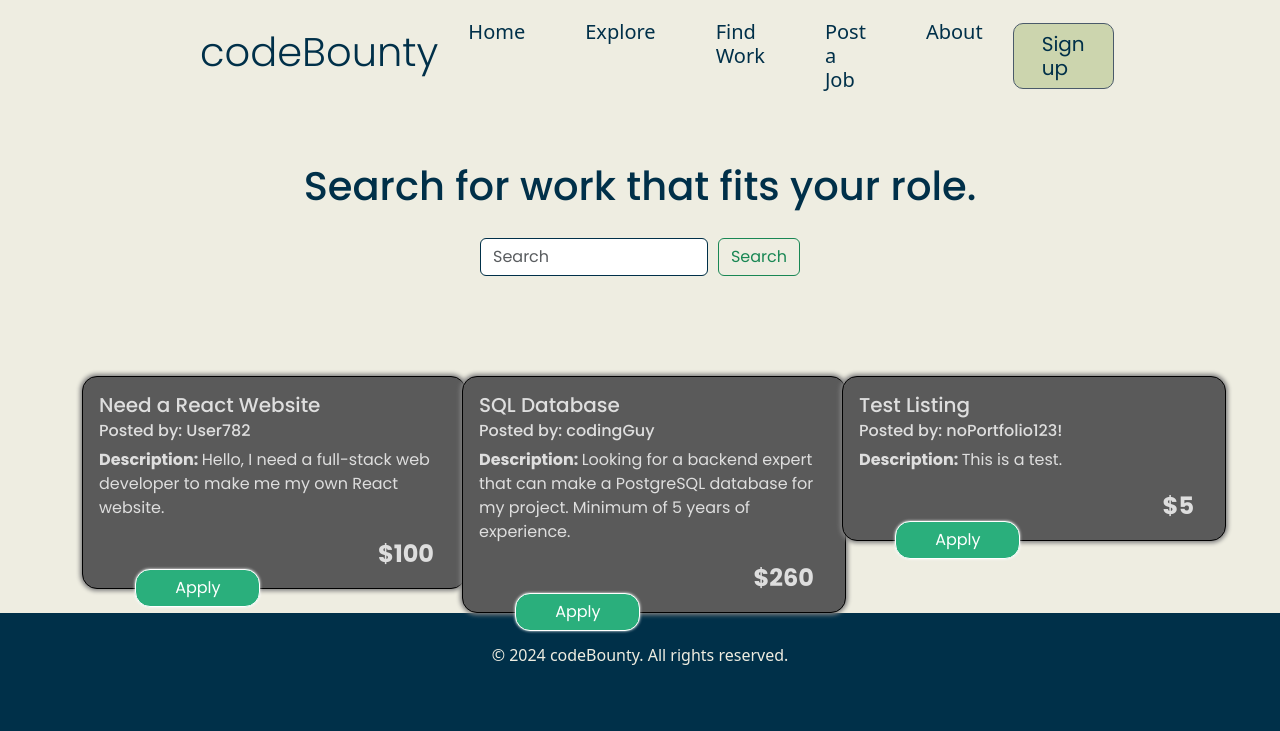
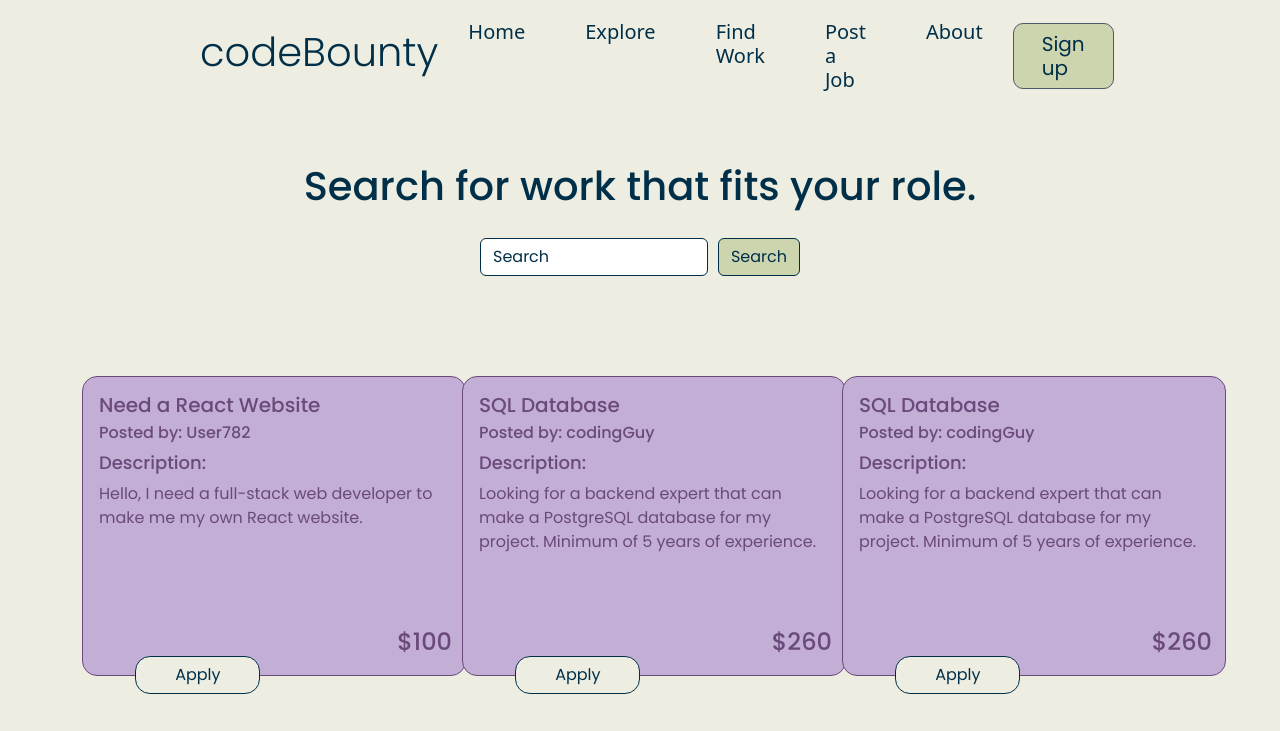
Before and after one commit to bryceberczik/codeBounty, a React (Vite) app in the folder client/: page /find-work in a window 1280 px wide. Shown: the top 731 px of the page. Built offline with nearby package versions, Linux system fonts and the light colour scheme.

Commit message:
added base styling for find work, will add logic and more styling thats needed tomorrow

```diff
--- a/client/src/components/ListingCard.tsx
+++ b/client/src/components/ListingCard.tsx
@@ -15,7 +15,7 @@ const ListingCard = ({
   price,
 }: ListingCardProps) => {
   return (
-    <div style={{ position: "relative" }}>
+    <div className="listing-card-container" style={{ position: "relative" }}>
       <Card id="listing-card">
         <Card.Body>
           <Card.Title id="card-title">{title}</Card.Title>
@@ -23,11 +23,11 @@ const ListingCard = ({
             Posted by: {poster}
           </Card.Subtitle>
           <Card.Text id="card-description">
-            <strong>Description: </strong>
+            <h3 className="desc-tag">Description: </h3>
             {description}
           </Card.Text>
           <Card.Text id="card-price">
-            <strong>${price}</strong>
+          <h3 className="price-tag">${price.toLocaleString()}</h3>
           </Card.Text>
         </Card.Body>
       </Card>
--- a/client/src/css/findwork.css
+++ b/client/src/css/findwork.css
@@ -1,3 +1,20 @@
+.btn-outline-success {
+  background-color: #ccd5ae;
+  border: 1px solid #003049;
+  color: #003049;
+  transition: 0.3s ease;
+}
+
+.btn-outline-success:hover {
+  background-color: #b0cc8a;
+  color: #003049;
+}
+
+#listings-container {
+
+  margin-bottom: 50px;
+}
+
 #find-work {
   font-family: "Poppins", sans-serif;
   color: #003049;
@@ -19,6 +36,11 @@
   border-color: transparent;
   box-shadow: none;
   border: 1px solid #003049;
+  color: #003049;
+}
+
+#find-work-search-bar::placeholder {
+  color: #003049;
 }
 
 #find-work-search-button {
--- a/client/src/css/listingcard.css
+++ b/client/src/css/listingcard.css
@@ -1,10 +1,42 @@
+.listing-card-container {
+
+  margin-bottom: 60px;
+}
+
+.desc-tag {
+
+  font-family: "Poppins", sans-serif;
+  font-weight: 450;
+  font-size: 18px;
+}
+
+.price-tag {
+
+  font-family: "Poppins", sans-serif;
+  font-weight: 500;
+  font-size: 24px;
+}
+
 #listing-card {
+  max-width: 24rem;
   width: 24rem;
-  border: 1px solid black;
+  border: 1px solid #6a4a7b;
   border-radius: 15px;
-  box-shadow: 0px 0px 4px 2px gray;
-  background-color: #5a5a5a;
-  color: rgba(255, 255, 255, 0.8);
+  background-color: #c3aed5;
+  color: #6a4a7b;
+  max-height: 300px;
+  height: 300px;
+  position: inherit;
+}
+
+#card-title {
+
+  margin-bottom: 10px;
+}
+
+#card-lister {
+
+  margin-bottom: 10px !important;
 }
 
 #card-poster {
@@ -12,9 +44,10 @@
 }
 
 #card-price {
-  float: right;
-  padding-right: 15px;
-  font-size: 24px;
+
+  position: absolute;
+  bottom: 10px;
+  right: 13px;
 }
 
 #apply-button {
@@ -22,10 +55,14 @@
   bottom: -18px;
   left: 15%;
   z-index: 1;
+  color: #003049;
+  width: 125px;
+  border: 1px solid #003049;
+  border-radius: 15px;
+  background-color: #eeede1;
+}
 
-  width: 125px;
-  border: 1px solid white;
-  border-radius: 15px;
-  box-shadow: 0px 0px 3px white;
-  background-color: #2aaf7c;
+#apply-button:hover {
+
+  background-color: #d6d5c9;
 }
--- a/client/src/pages/FindWork.tsx
+++ b/client/src/pages/FindWork.tsx
@@ -42,6 +42,30 @@ const FindWork = () => {
           </Col>
           <Col md={4} sm={6}>
             <ListingCard
+              title="SQL Database"
+              poster="codingGuy"
+              description="Looking for a backend expert that can make a PostgreSQL database for my project. Minimum of 5 years of experience."
+              price={260}
+            />
+          </Col>
+          <Col md={4} sm={6}>
+            <ListingCard
+              title="SQL Database"
+              poster="codingGuy"
+              description="Looking for a backend expert that can make a PostgreSQL database for my project. Minimum of 5 years of experience."
+              price={260}
+            />
+          </Col>
+          <Col md={4} sm={6}>
+            <ListingCard
+              title="SQL Database"
+              poster="codingGuy"
+              description="Looking for a backend expert that can make a PostgreSQL database for my project. Minimum of 5 years of experience."
+              price={260}
+            />
+          </Col>
+          <Col md={4} sm={6}>
+            <ListingCard
               title="Test Listing"
               poster="noPortfolio123!"
               description="This is a test."
```
